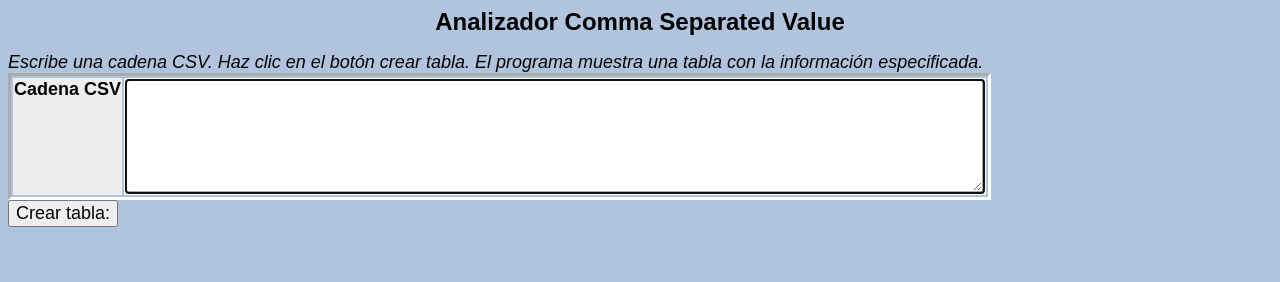
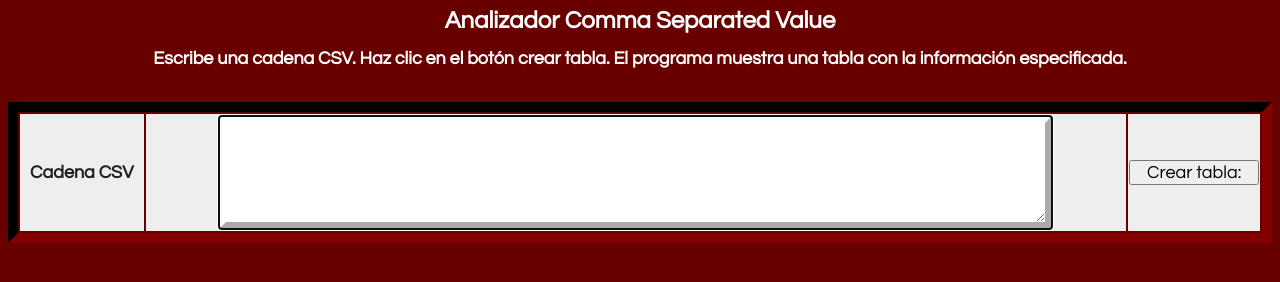
Before and after one commit to alu4073/PracticaCSV, a plain HTML site: page index.html in a window 1280 px wide. Drawn offline with nearby package versions, Linux system fonts and the light colour scheme.

Commit message:
Modificado estilo CSS de la página

```diff
--- a/global.css
+++ b/global.css
@@ -2,25 +2,27 @@ html *
 {
    font-size: large;
    /* The !important ensures that nothing can override what you've set in this style (unless it is also important). */
-   font-family: Arial;
+   font-family: "Avant Garde", Avantgarde, "Century Gothic", CenturyGothic, "AppleGothic", sans-serif;
 }
 
-h1            { text-align: center; font-size: x-large; }
-th, td        { vertical-align: top; text-align: right; }
-/* #finaltable  * { color: white; background-color: black; }   */
+h1            { text-align: center; font-size: x-large; color:white; }
+h2            { text-align: center; font-size:large; color:white; }
+th, td        { vertical-align: middle; text-align: center; color:#202020 ;}
+/*#finaltable  * { color: white; background-color: black; }   */
 
-/* #finaltable table { border-collapse:collapse; } */
-/* #finaltable table, td { border:1px solid white; } */
-#finaltable:hover td { background-color: blue; }
+#finaltable table { border-collapse:collapse; }
+#finaltable td { border:5px solid  	#280000; }
+#finaltable table { border:1px solid #480000 ; }
+#finaltable:hover td { background-color: #6699FF ; }
 tr:nth-child(odd)    { background-color:#eee; }
 tr:nth-child(even)    { background-color:#00FF66; }
 input        { text-align: right;  border: none;       }     /* Align input to the right  */
-textarea     { border: outset; border-color: white;       }
-table        { border: inset; border-color: white; }
+textarea     { border: 8px outset; border-color: white;       }
+table        { border: 10px inset; border-color: #300000 ; }
 table.center { margin-left:auto; margin-right:auto; }
 #result      { border-color: red; }
-tr.error       { background-color: red; }
+tr.error     { background-color: #F00000 ; }
 body
 {
- background-color:#b0c4de;  /* blue */
+ background-color:#680000  ;
 }
--- a/index.html
+++ b/index.html
@@ -10,15 +10,16 @@
   <body>
     <h1>Analizador Comma Separated Value</h1>
     <div>
-      <i>Escribe una cadena CSV. Haz clic en el botón crear tabla. El programa muestra una tabla con la información especificada.</i>
+      <h2>Escribe una cadena CSV. Haz clic en el botón crear tabla. El programa muestra una tabla con la información especificada.</h2>
     </div>
-    <table>
+    <table width='100%'>
       <tr>
         <th>Cadena CSV</th> <!-- autofocus attribute is HTML5 -->
         <td><textarea autofocus cols = "80" rows = "5" id="original"></textarea></td>
+        <th><button type="button" style="width:100%" style="height:100px">Crear tabla:</button></th><br>
       </tr>
-    </table>
-    <button type="button">Crear tabla:</button><br>
+    </table><br>
+
     <span class="output" id="finaltable"></span>
   </body>
 </html>
```
